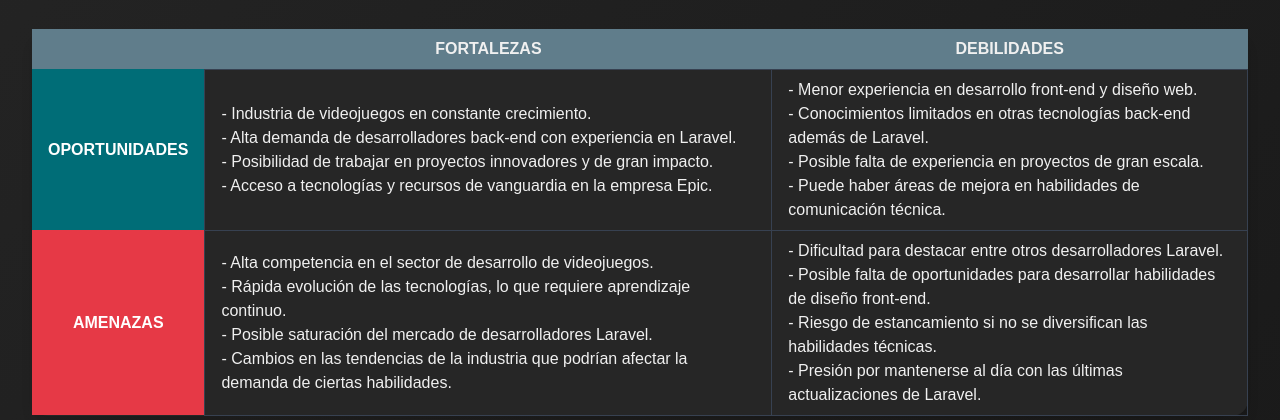
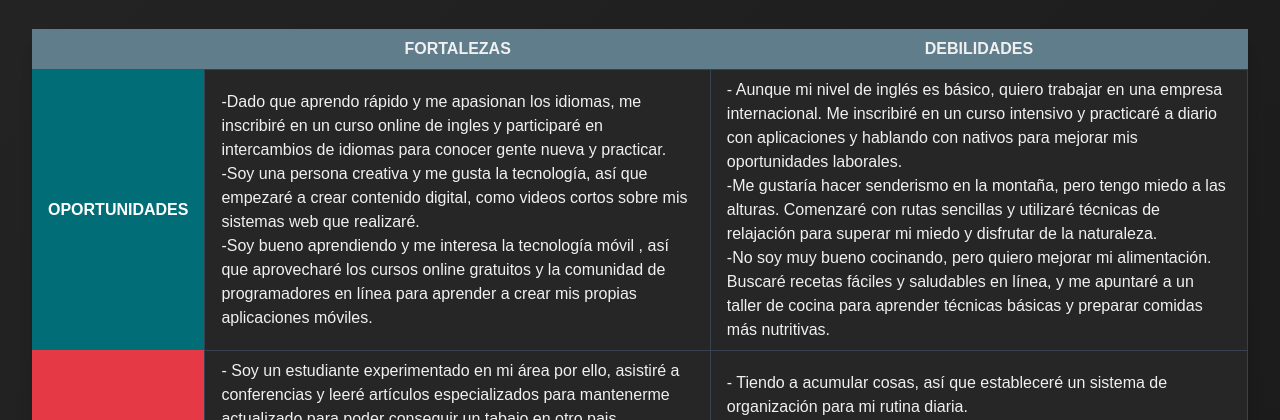
Before and after one commit to AbrahanDev/paginafoda, a plain HTML site: page index.html in a window 1280 px wide. Shown: the part 532-952 px from the top of the page. Drawn offline with nearby package versions, Linux system fonts and the light colour scheme.

Commit message:
confirmo

```diff
--- a/index.html
+++ b/index.html
@@ -1,7 +1,7 @@
 <!DOCTYPE html>
 <html>
 <head>
-  <title>FODA Cruzado - Practicante Desarrollo Web</title>
+  <title>Tarea FODA cruzado</title>
   <link href="https://cdn.jsdelivr.net/npm/tailwindcss@2.2.19/dist/tailwind.min.css" rel="stylesheet">
   <link rel="stylesheet" href="https://cdnjs.cloudflare.com/ajax/libs/font-awesome/6.0.0-beta3/css/all.min.css">
   <style>
@@ -253,31 +253,27 @@
         <tr>
           <th class="bg-green-700 text-white px-4 py-2">Oportunidades</th>
           <td id="fo" class="border px-4 py-2 border-gray-700">
-            - Industria de videojuegos en constante crecimiento.<br>
-            - Alta demanda de desarrolladores back-end con experiencia en Laravel.<br>
-            - Posibilidad de trabajar en proyectos innovadores y de gran impacto.<br>
-            - Acceso a tecnologías y recursos de vanguardia en la empresa Epic.
+            -Dado que aprendo rápido y me apasionan los idiomas, me inscribiré en un curso online de ingles y participaré en intercambios de idiomas para conocer gente nueva y practicar.<br>
+            -Soy una persona creativa y me gusta la tecnología, así que empezaré a crear contenido digital, como videos cortos sobre mis sistemas web que realizaré.<br>
+            -Soy bueno aprendiendo y me interesa la tecnología móvil , así que aprovecharé los cursos online gratuitos y la comunidad de programadores en línea para aprender a crear mis propias aplicaciones móviles.<br>
           </td>
           <td id="do" class="border px-4 py-2 border-gray-700">
-            - Menor experiencia en desarrollo front-end y diseño web.<br>
-            - Conocimientos limitados en otras tecnologías back-end además de Laravel.<br>
-            - Posible falta de experiencia en proyectos de gran escala.<br>
-            - Puede haber áreas de mejora en habilidades de comunicación técnica.
+            - Aunque mi nivel de inglés es básico, quiero trabajar en una empresa internacional. Me inscribiré en un curso intensivo y practicaré a diario con aplicaciones y hablando con nativos para mejorar mis oportunidades laborales.<br>
+            -Me gustaría hacer senderismo en la montaña, pero tengo miedo a las alturas. Comenzaré con rutas sencillas y utilizaré técnicas de relajación para superar mi miedo y disfrutar de la naturaleza.<br>
+            -No soy muy bueno cocinando, pero quiero mejorar mi alimentación. Buscaré recetas fáciles y saludables en línea, y me apuntaré a un taller de cocina para aprender técnicas básicas y preparar comidas más nutritivas.<br>
           </td>
         </tr>
         <tr>
           <th class="bg-red-700 text-white px-4 py-2">Amenazas</th>
           <td id="fa" class="border px-4 py-2 border-gray-700">
-            - Alta competencia en el sector de desarrollo de videojuegos.<br>
-            - Rápida evolución de las tecnologías, lo que requiere aprendizaje continuo.<br>
-            - Posible saturación del mercado de desarrolladores Laravel.<br>
-            - Cambios en las tendencias de la industria que podrían afectar la demanda de ciertas habilidades.
+            -  Soy un estudiante experimentado en mi área por ello, asistiré a conferencias y leeré artículos especializados para mantenerme actualizado para poder conseguir un tabajo en otro pais.<br>
+            -Siempre cumplo mis compromisos, así que me aseguraré de ahorrar dinero cada mes para tener un fondo de emergencia en caso de imprevistos.<br>
+            -Cuando surgen dificultades, busco soluciones creativas. Si pierdo mi trabajo, utilizaré mis habilidades para encontrar nuevas oportunidades y adaptarme a la situación.<br>
           </td>
           <td id="da" class="border px-4 py-2 border-gray-700">
-            - Dificultad para destacar entre otros desarrolladores Laravel.<br>
-            - Posible falta de oportunidades para desarrollar habilidades de diseño front-end.<br>
-            - Riesgo de estancamiento si no se diversifican las habilidades técnicas.<br>
-            - Presión por mantenerse al día con las últimas actualizaciones de Laravel.
+            - Tiendo a acumular cosas, así que estableceré un sistema de organización para mi rutina diaria.<br>
+            -Me cuesta controlar mis impulsos, así que antes de tomar decisiones importantes, me tomaré un tiempo para reflexionar y analizar las consecuencias.<br>
+            -A veces me siento inferior al compararme con otros. Recordaré mis logros y cualidades únicas para fortalecer mi autoestima y evitar comparaciones negativas.<br>
           </td>
         </tr>
       </tbody>
```
